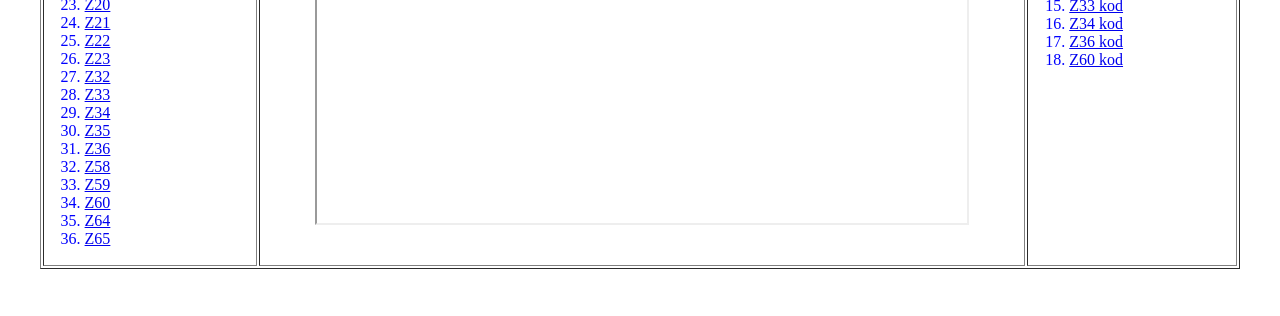
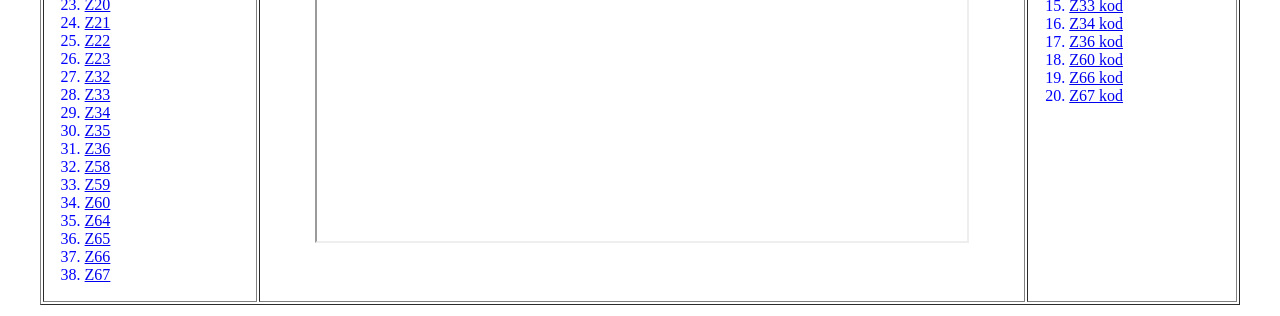
Before and after one commit to wraitherr/zadaniacss, a plain HTML site: page index.html in a window 1280 px wide. Shown: the part 481-797 px from the top of the page. Drawn offline with Linux system fonts and the light colour scheme.

Commit message:
Update index.html

```diff
--- a/index.html
+++ b/index.html
@@ -52,6 +52,8 @@ color: blue;
 	 	<li><a href="zadanie60_boch.html" target="strony">Z60</a></li>
 	  	<li><a href="zadanie64_boch.html" target="strony">Z64</a></li>
 	  	<li><a href="zadanie65_boch.html" target="strony">Z65</a></li>
+	  	<li><a href="zadanie66_boch.html" target="strony">Z66</a></li>
+	  	<li><a href="zadanie67_boch.html" target="strony">Z67</a></li>
 	</ol>
  <!--<a href="http://www.kuratorium.gda.pl" target="strony">Kuratorium</a>
  <br>
@@ -80,6 +82,8 @@ color: blue;
 	<li><a href="zadanie34_boch_kod.html" target="strony">Z34 kod</a></li>
 	<li><a href="zadanie36_boch_kod.html" target="strony">Z36 kod</a></li>
 	<li><a href="zadanie60_boch_kod.html" target="strony">Z60 kod</a></li>
+	<li><a href="zadanie66_boch_kod.html" target="strony">Z66 kod</a></li>
+	<li><a href="zadanie67_boch_kod.html" target="strony">Z67 kod</a></li>
 </ol>
  <!--<td width=18% align=center><a href="start.html" target="strony">Start</a>-->
  </td>
```
